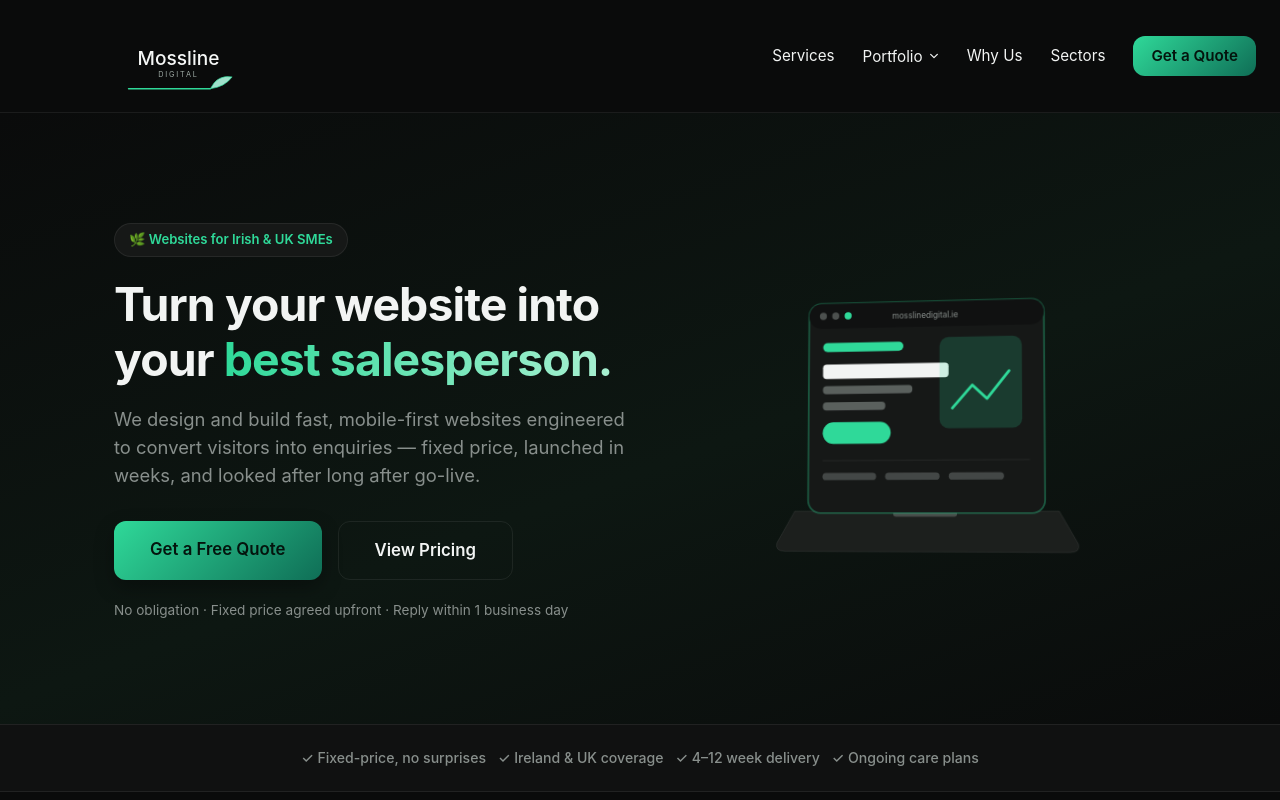
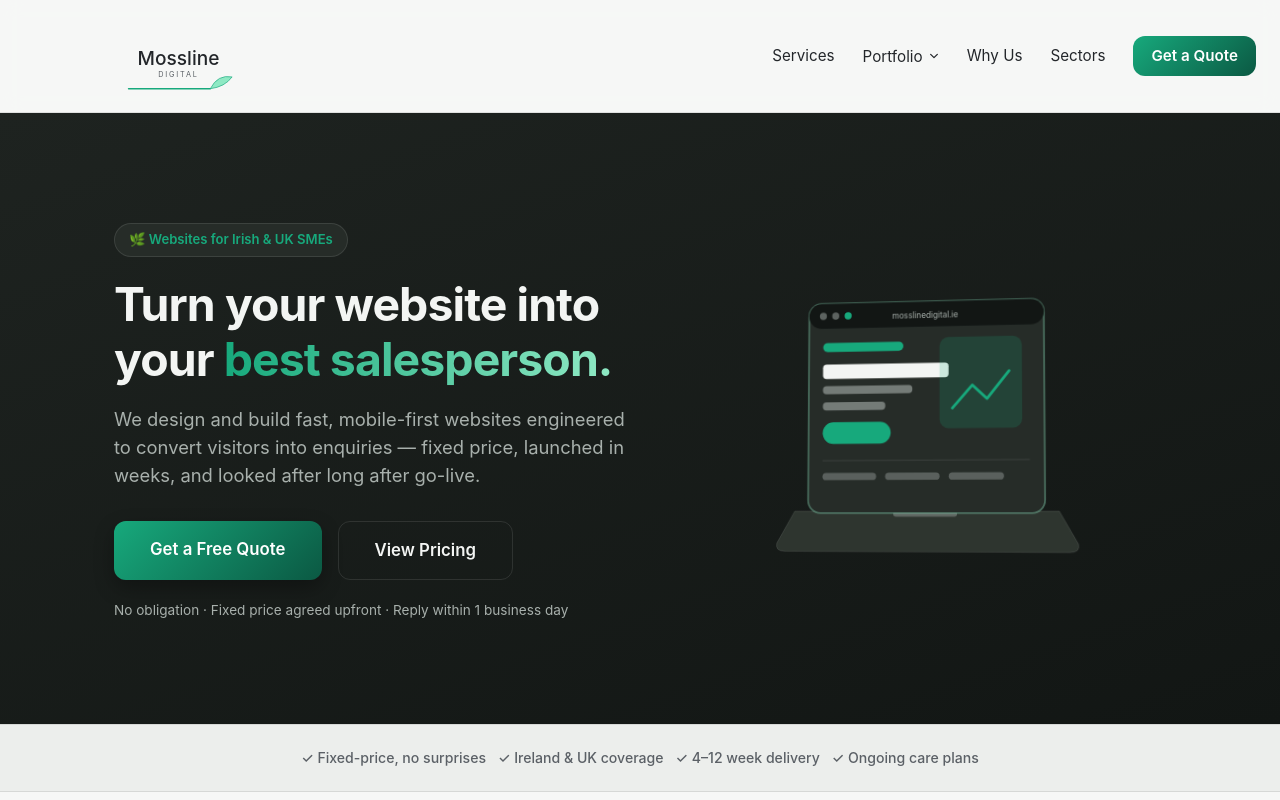
Before and after one commit to paddyaward100507-commits/mossline-website, a plain HTML site: page index.html in a window 1280 px wide. Shown: the top 800 px of the page. Drawn offline with Linux system fonts and the light colour scheme.

Commit message:
Switch to light grey-toned theme with dark hero/contact contrast sections

```diff
--- a/index.html
+++ b/index.html
@@ -18,7 +18,7 @@
 <header class="site-header">
   <div class="header-inner">
     <a href="#top" class="brand">
-      <img src="assets/mossline-wordmark-light.svg" alt="Mossline Digital" class="brand-logo">
+      <img src="assets/mossline-wordmark-dark.svg" alt="Mossline Digital" class="brand-logo">
     </a>
     <nav class="nav">
       <a href="#services">Services</a>
@@ -364,7 +364,7 @@
 
 <footer class="site-footer">
   <div class="container footer-inner">
-    <img src="assets/mossline-wordmark-light.svg" alt="Mossline Digital" class="footer-logo">
+    <img src="assets/mossline-wordmark-dark.svg" alt="Mossline Digital" class="footer-logo">
     <p>&copy; 2026 Mossline Digital. Website design &amp; development for SMEs in Ireland &amp; the UK.</p>
   </div>
 </footer>
--- a/styles.css
+++ b/styles.css
@@ -1,17 +1,28 @@
 :root {
-  --accent: #2FD999;
-  --accent-deep: #0F6E56;
-  --accent-soft: #A8F0D1;
-  --accent-ink: #04140D;
+  --accent: #17A97C;
+  --accent-deep: #0B5943;
+  --accent-soft: #8FE9C4;
+  --accent-ink: #FFFFFF;
   --gradient-accent: linear-gradient(135deg, var(--accent), var(--accent-deep));
-  --text-primary: #F2F4F3;
-  --text-secondary: #888F8C;
-  --bg: #0A0B0B;
-  --bg-alt: #101111;
-  --surface: #161817;
-  --surface-hover: #1C1F1D;
-  --border: rgba(255, 255, 255, 0.07);
-  --border-strong: rgba(47, 217, 153, 0.32);
+
+  --text-primary: #23262A;
+  --text-secondary: #5B6066;
+  --bg: #F6F7F6;
+  --bg-alt: #ECEEEC;
+  --surface: #FFFFFF;
+  --surface-hover: #F4F5F4;
+  --border: rgba(20, 25, 22, 0.10);
+  --border-strong: rgba(23, 169, 124, 0.35);
+
+  --dark-bg: #1E2320;
+  --dark-bg-2: #121614;
+  --dark-surface: #262C28;
+  --dark-surface-hover: #2E352F;
+  --dark-text-primary: #F3F5F3;
+  --dark-text-secondary: #A8B0AC;
+  --dark-border: rgba(255, 255, 255, 0.10);
+  --dark-border-strong: rgba(143, 233, 196, 0.35);
+
   --radius: 12px;
   --font-sans: -apple-system, BlinkMacSystemFont, "Segoe UI", Roboto, sans-serif;
 }
@@ -68,7 +79,8 @@ h2 {
   border-bottom: 1px solid var(--border);
   position: sticky;
   top: 0;
-  background: var(--bg);
+  background: rgba(246, 247, 246, 0.88);
+  backdrop-filter: blur(10px);
   z-index: 20;
 }
 
@@ -191,7 +203,7 @@ h2 {
   aspect-ratio: 4 / 3;
   border-radius: 8px;
   margin-bottom: 6px;
-  background: linear-gradient(135deg, rgba(47, 217, 153, 0.22), var(--bg-alt));
+  background: linear-gradient(135deg, rgba(23, 169, 124, 0.22), var(--bg-alt));
   border: 1px solid var(--border);
 }
 
@@ -206,10 +218,19 @@ h2 {
   padding-top: 12px;
 }
 
-/* Hero */
+/* Hero (dark contrast section) */
 .hero {
+  --bg: var(--dark-bg);
+  --bg-alt: var(--dark-bg-2);
+  --surface: var(--dark-surface);
+  --surface-hover: var(--dark-surface-hover);
+  --text-primary: var(--dark-text-primary);
+  --text-secondary: var(--dark-text-secondary);
+  --border: var(--dark-border);
+  --border-strong: var(--dark-border-strong);
+  color: var(--text-primary);
   padding: 110px 0 90px;
-  background: linear-gradient(160deg, var(--bg) 0%, #0D1712 55%, var(--bg) 100%);
+  background: linear-gradient(160deg, var(--dark-bg) 0%, var(--dark-bg-2) 100%);
 }
 
 .hero-inner {
@@ -413,12 +434,12 @@ h2 {
 
 .price-card:hover {
   transform: translateY(-3px);
-  box-shadow: 0 12px 28px rgba(0, 0, 0, 0.3);
+  box-shadow: 0 12px 28px rgba(20, 25, 22, 0.12);
 }
 
 .price-card-featured {
   border-color: var(--accent);
-  background: linear-gradient(160deg, rgba(47, 217, 153, 0.10), var(--surface) 55%);
+  background: linear-gradient(160deg, rgba(23, 169, 124, 0.10), var(--surface) 55%);
   position: relative;
 }
 
@@ -496,12 +517,12 @@ h2 {
 
 .portfolio-card:hover {
   transform: translateY(-3px);
-  box-shadow: 0 12px 28px rgba(0, 0, 0, 0.3);
+  box-shadow: 0 12px 28px rgba(20, 25, 22, 0.12);
 }
 
 .portfolio-thumb {
   aspect-ratio: 4 / 3;
-  background: linear-gradient(135deg, rgba(47, 217, 153, 0.20), var(--bg-alt));
+  background: linear-gradient(135deg, rgba(23, 169, 124, 0.20), var(--bg-alt));
   display: flex;
   align-items: center;
   justify-content: center;
@@ -601,7 +622,7 @@ h2 {
 
 .why-item:hover {
   transform: translateY(-3px);
-  box-shadow: 0 12px 28px rgba(0, 0, 0, 0.3);
+  box-shadow: 0 12px 28px rgba(20, 25, 22, 0.12);
 }
 
 .why-icon {
@@ -684,7 +705,7 @@ h2 {
 .compare-featured {
   position: relative;
   border-color: var(--accent);
-  background: linear-gradient(160deg, rgba(47, 217, 153, 0.12), var(--surface) 55%);
+  background: linear-gradient(160deg, rgba(23, 169, 124, 0.12), var(--surface) 55%);
 }
 
 .compare-featured li {
@@ -730,10 +751,17 @@ h2 {
   font-weight: 500;
 }
 
-/* Contact */
+/* Contact (dark contrast section) */
 .contact {
+  --bg: var(--dark-bg);
+  --surface: var(--dark-surface);
+  --text-primary: var(--dark-text-primary);
+  --text-secondary: var(--dark-text-secondary);
+  --border: var(--dark-border);
+  --border-strong: var(--dark-border-strong);
+  color: var(--text-primary);
   padding: 100px 0;
-  background: linear-gradient(135deg, #123329 0%, #060807 100%);
+  background: linear-gradient(135deg, #1B4438 0%, var(--dark-bg-2) 100%);
   border-top: 1px solid var(--border);
 }
 
```
Also changed, not shown: assets/mossline-wordmark-dark.svg (added).
